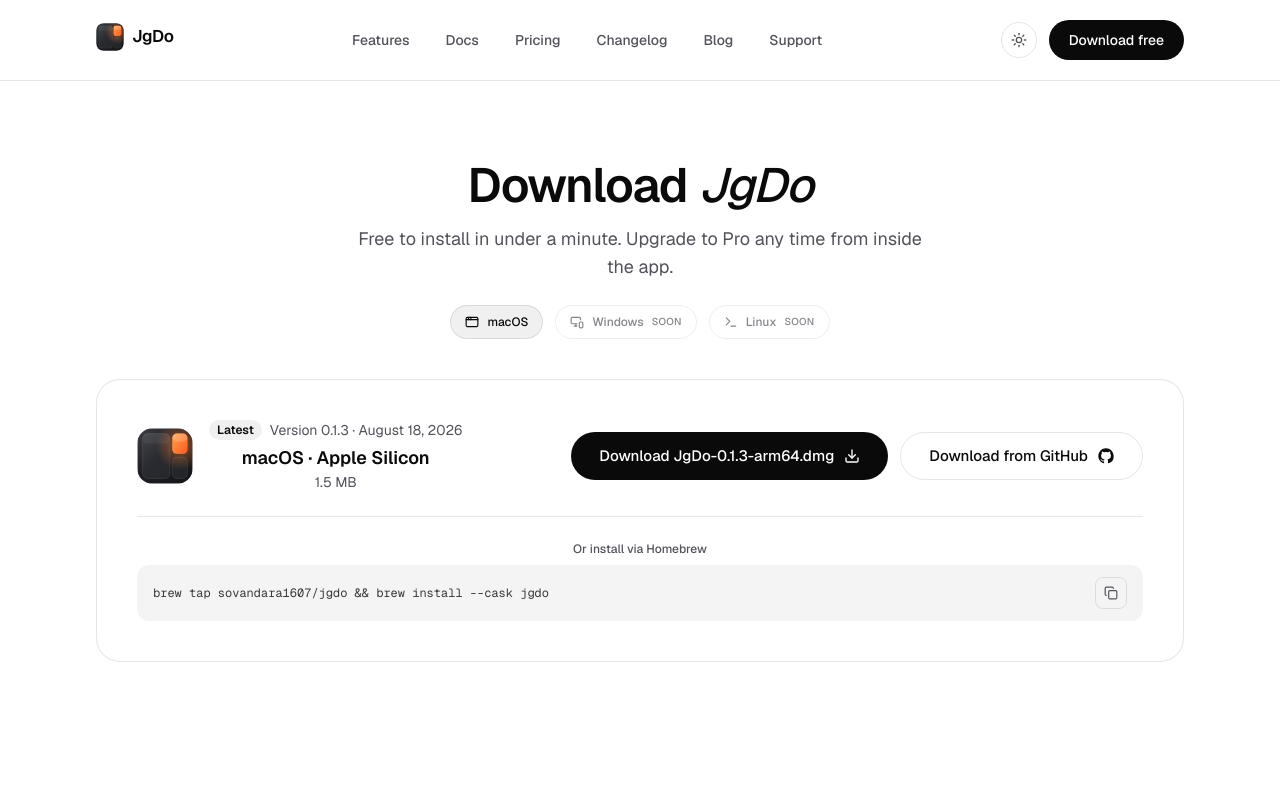
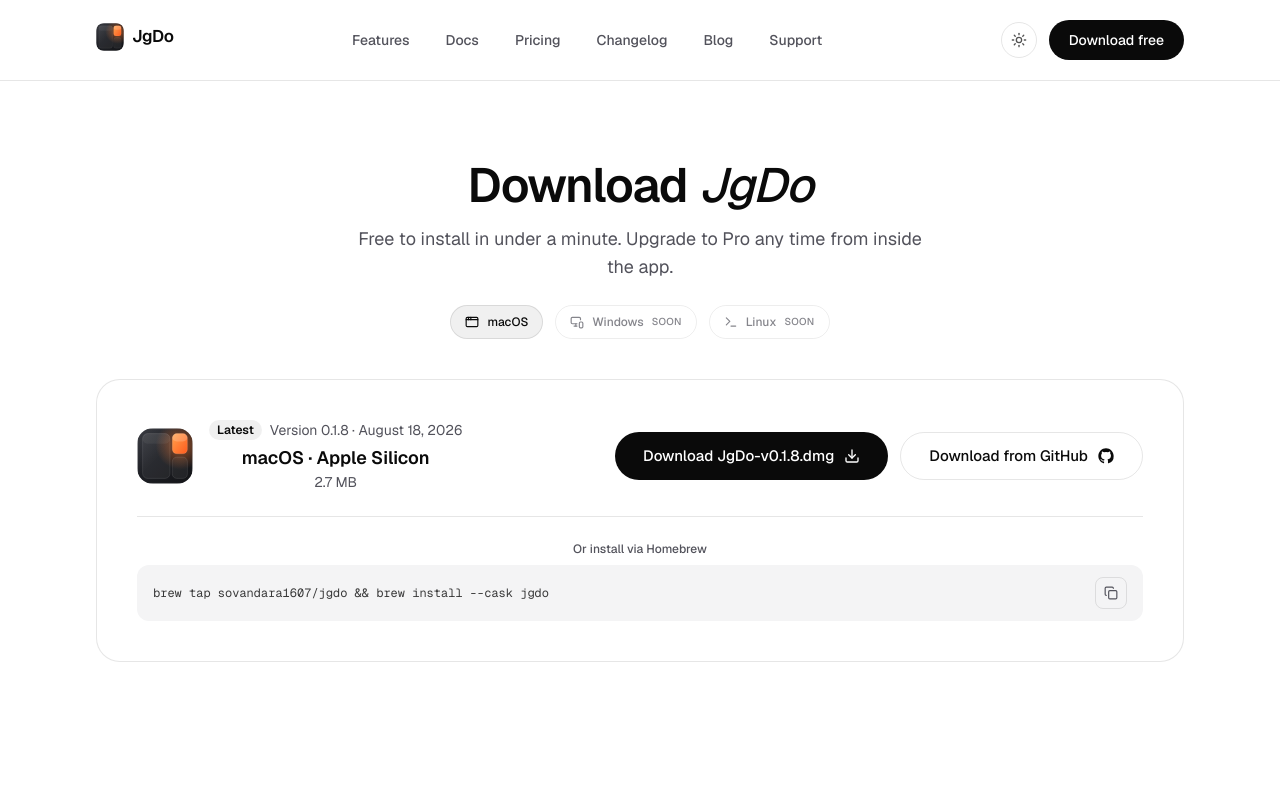
Before and after one commit to sovandara1607/jgdo, a Next.js app: page /download in a window 1280 px wide. Shown: the top 800 px of the page. Built offline with nearby package versions, Linux system fonts and the light colour scheme.

Commit message:
docs: update to v0.1.8 with latest release and download link

```diff
--- a/src/data/changelog.ts
+++ b/src/data/changelog.ts
@@ -8,7 +8,7 @@
  */
 export const releases: AppRelease[] = [
   {
-    version: "0.1.3",
+    version: "0.1.8",
     date: "2026-08-18",
     latest: true,
     highlights: [
@@ -38,10 +38,10 @@
         platform: "macos",
         label: "macOS",
         arch: "Apple Silicon",
-        fileName: "JgDo-0.1.3-arm64.dmg",
-        href: "https://github.com/sovandara1607/jgdo-app/releases/download/v0.1.3/JgDo-0.1.3-arm64.dmg",
-        sizeMb: 1.5,
-        sha256: "",
+        fileName: "JgDo-v0.1.8.dmg",
+        href: "https://github.com/sovandara1607/jgdo-app/releases/download/v0.1.8/JgDo-v0.1.8.dmg",
+        sizeMb: 2.68,
+        sha256: "7ca569911e99e877585d57",
       },
     ],
   },
--- a/src/data/site.ts
+++ b/src/data/site.ts
@@ -4,7 +4,7 @@
   description:
     "JgDo is a macOS menu bar app that snaps windows into place, switches apps instantly, and remembers your workspaces — so multitasking stops feeling like busywork.",
   url: "https://jgdo.sovandara.lol",
-  currentVersion: "0.1.3",
+  currentVersion: "0.1.8",
   keywords: [
     "window manager",
     "macOS window manager",
```
